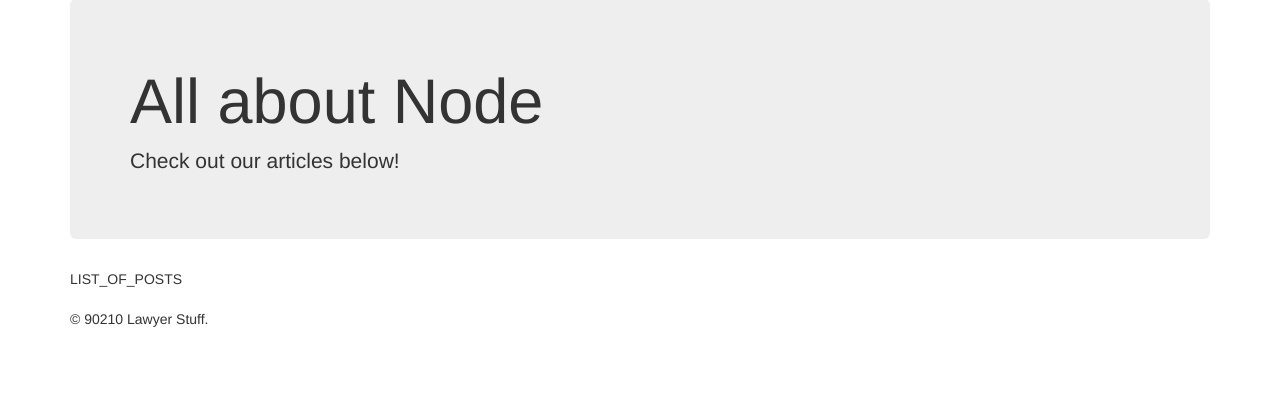
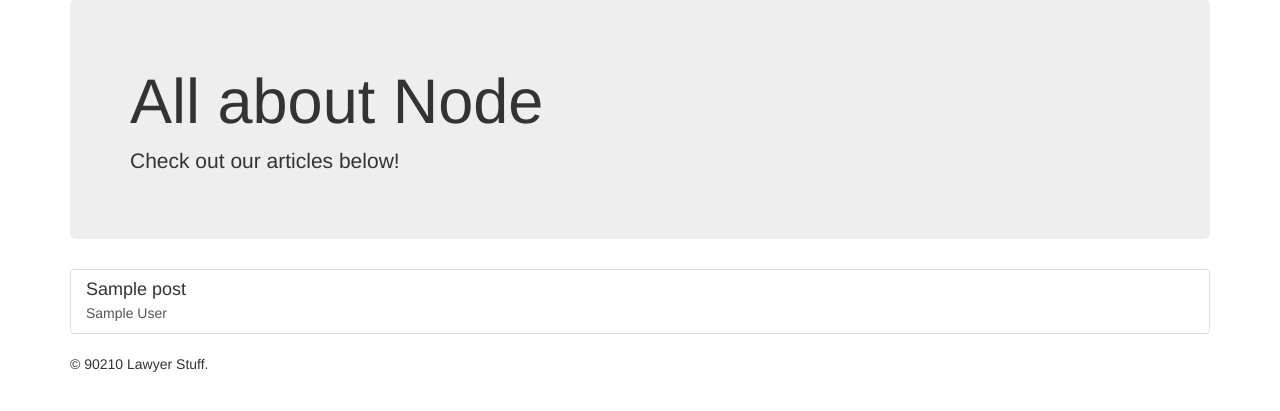
Before and after one commit to HypnoMama/node_blog, a Node server app: template views/home.ejs in a window 1280 px wide. Shown: the part 91-502 px from the top of the page. Run offline with Node 20, Linux system fonts and the light colour scheme; the template is opened without the code that fills it: most values are stand-ins (such as "Sample title", 1, 10 or a date in 2020).

Commit message:
added for each loop

```diff
--- a/views/home.ejs
+++ b/views/home.ejs
@@ -28,8 +28,13 @@
         <div class="row">
             <div class="col-lg-12">
                 <div class="list-group">
-                  <!-- loop over blog posts and render them -->
-                  LIST_OF_POSTS
+                   <% posts.forEach((post) => { %>
+                        <a href="/post/<%= post.id %>" class="list-group-item">
+                          <h4 class="list-group-item-heading"><%= post.title %></h4>
+                          <p class="list-group-item-text"><%= post.author %></p>
+                        </a>
+                      <% }) %>
+
                 </div>
             </div>
         </div>
```
